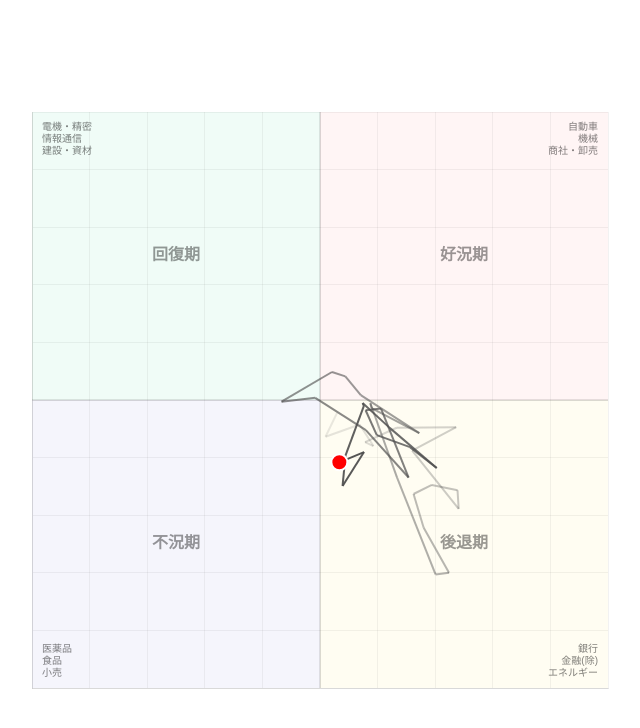
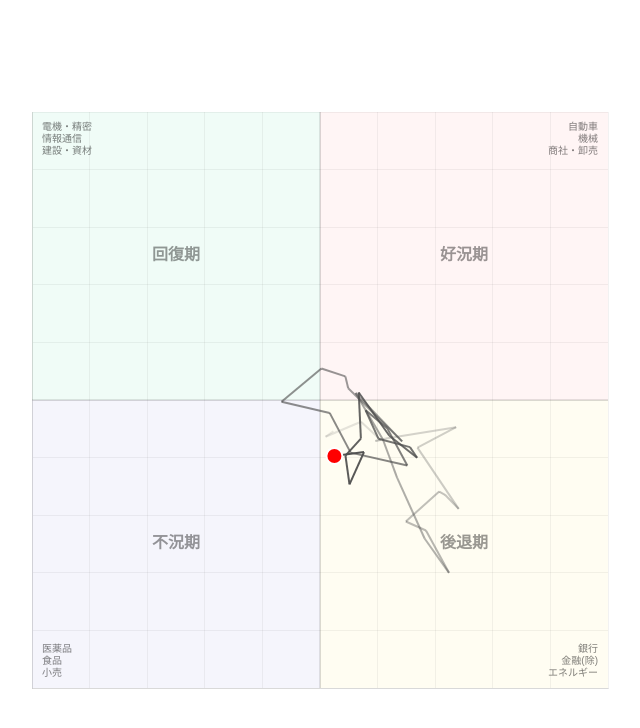
Before and after one commit to skr-works/sector-rotation-chart, a plain HTML site: page index.html in a window 1280 px wide. Shown: the whole page, without its empty margins (320-960 px from the left). Drawn offline with nearby package versions, Linux system fonts and the light colour scheme.

Commit message:
deploy: 41a22e08c417633c9a75aa92bf088786c3c4986d

```diff
--- a/index.html
+++ b/index.html
@@ -120,7 +120,7 @@
                     {
                         // 軌跡
                         label: '軌跡',
-                        data: [{"x": 1.48, "y": -1.12}, {"x": 0.48, "y": -3.19}, {"x": 3.44, "y": -2.13}, {"x": 4.64, "y": -4.0}, {"x": 3.91, "y": -3.65}, {"x": 6.66, "y": -2.41}, {"x": 11.82, "y": -2.36}, {"x": 8.0, "y": -4.4}, {"x": 12.04, "y": -9.45}, {"x": 11.94, "y": -7.83}, {"x": 9.71, "y": -7.37}, {"x": 8.12, "y": -8.16}, {"x": 9.0, "y": -11.09}, {"x": 11.2, "y": -15.0}, {"x": 10.03, "y": -15.14}, {"x": 6.69, "y": -6.74}, {"x": 4.37, "y": -0.28}, {"x": 4.48, "y": -0.7}, {"x": 8.62, "y": -2.87}, {"x": 3.54, "y": 0.43}, {"x": 2.2, "y": 2.05}, {"x": 1.04, "y": 2.43}, {"x": -3.34, "y": -0.15}, {"x": -0.41, "y": 0.19}, {"x": 3.98, "y": -2.62}, {"x": 7.69, "y": -6.73}, {"x": 5.3, "y": -0.74}, {"x": 3.96, "y": -0.89}, {"x": 4.93, "y": -3.05}, {"x": 7.81, "y": -4.09}, {"x": 10.13, "y": -5.9}, {"x": 6.05, "y": -2.42}, {"x": 3.7, "y": -0.27}, {"x": 3.81, "y": -0.51}, {"x": 2.21, "y": -4.83}, {"x": 1.96, "y": -7.46}, {"x": 3.82, "y": -4.52}, {"x": 1.68, "y": -5.41}],
+                        data: [{"x": 1.16, "y": -2.71}, {"x": 0.48, "y": -3.19}, {"x": 3.56, "y": -1.89}, {"x": 5.27, "y": -3.47}, {"x": 4.8, "y": -3.56}, {"x": 5.73, "y": -3.34}, {"x": 11.82, "y": -2.36}, {"x": 8.46, "y": -4.13}, {"x": 12.04, "y": -9.45}, {"x": 10.85, "y": -8.23}, {"x": 10.35, "y": -7.95}, {"x": 7.45, "y": -10.55}, {"x": 9.2, "y": -11.33}, {"x": 11.2, "y": -15.0}, {"x": 9.08, "y": -12.02}, {"x": 6.69, "y": -6.74}, {"x": 5.46, "y": -3.43}, {"x": 3.09, "y": 0.61}, {"x": 7.13, "y": -3.59}, {"x": 2.45, "y": 1.02}, {"x": 2.2, "y": 2.05}, {"x": 0.12, "y": 2.73}, {"x": -3.34, "y": -0.15}, {"x": 0.84, "y": -1.12}, {"x": 2.66, "y": -4.57}, {"x": 7.58, "y": -5.68}, {"x": 5.83, "y": -2.44}, {"x": 3.96, "y": -0.89}, {"x": 5.07, "y": -3.36}, {"x": 7.81, "y": -4.09}, {"x": 8.43, "y": -5.01}, {"x": 6.02, "y": -3.1}, {"x": 3.36, "y": 0.65}, {"x": 3.55, "y": -3.35}, {"x": 2.21, "y": -4.83}, {"x": 2.56, "y": -7.33}, {"x": 3.82, "y": -4.52}, {"x": 1.25, "y": -4.86}],
                         borderWidth: 2,
                         pointRadius: 0,
                         showLine: true,
@@ -137,7 +137,7 @@
                     {
                         // 現在地点
                         label: '現在',
-                        data: [{"x": 1.68, "y": -5.41}],
+                        data: [{"x": 1.25, "y": -4.86}],
                         backgroundColor: 'rgba(255, 0, 0, 1)',
                         borderColor: '#fff',
                         borderWidth: 2,
```
